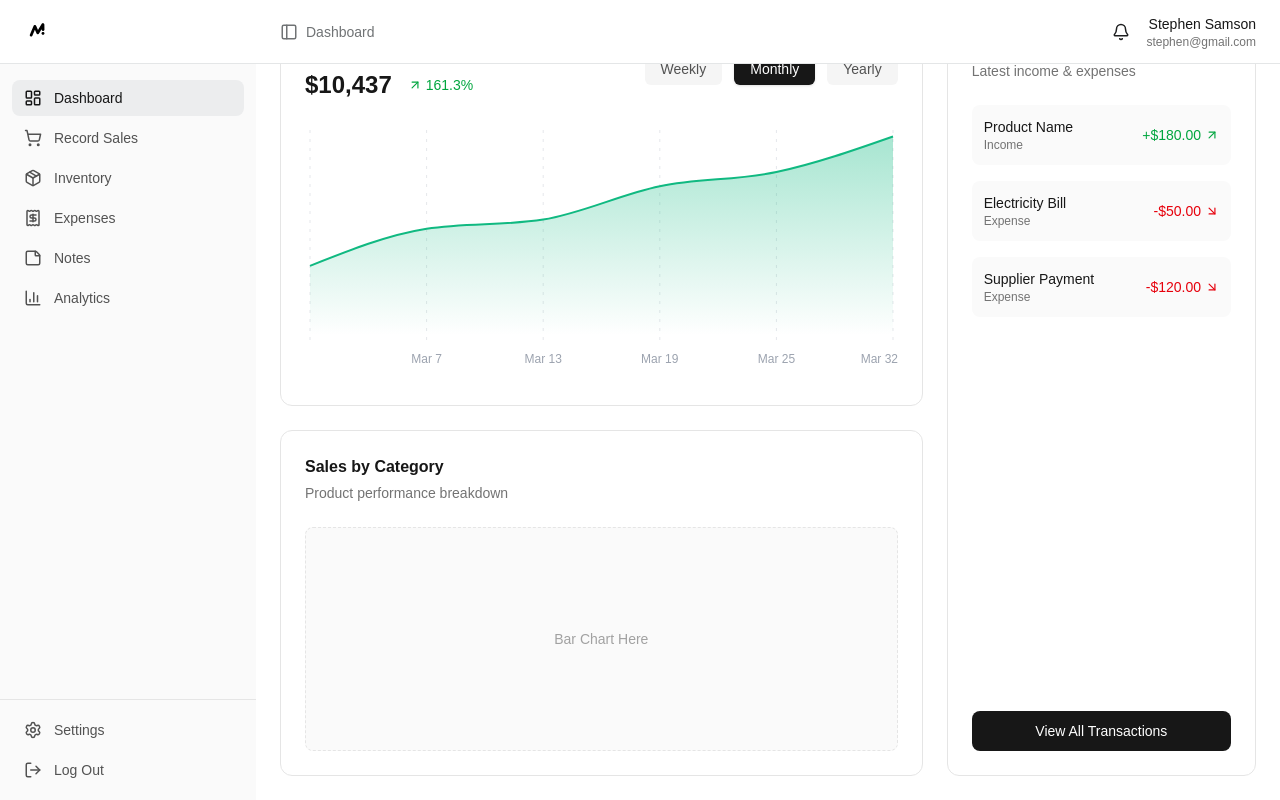
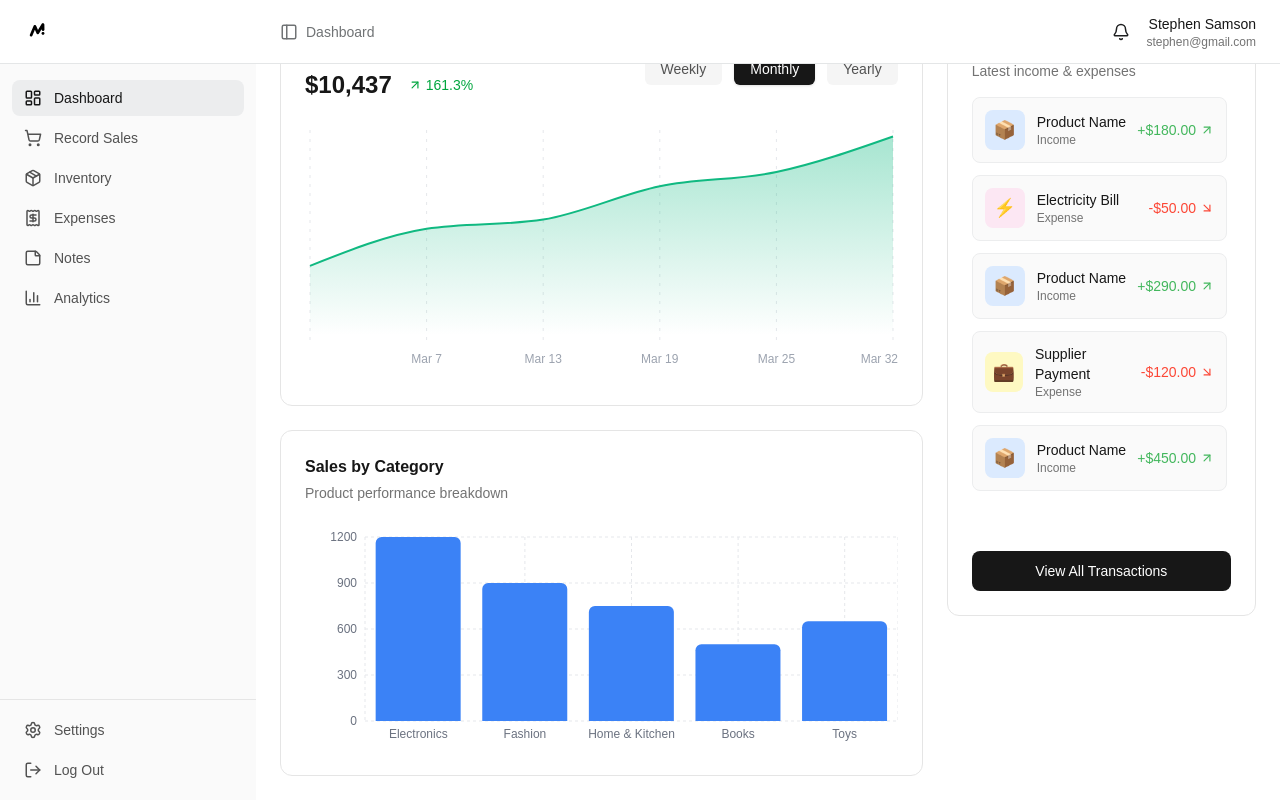
Before and after one commit to Kakka-tech/Monssel, a Next.js app: page /dashboard in a window 1280 px wide. Both pictures are taken after a click on the button "View All Transactions". Built offline with nearby package versions, Linux system fonts and the light colour scheme.

Commit message:
feat: add SalesByCategory bar chart component
- Implemented responsive BarChart with XAxis, YAxis, and CartesianGrid
- Added Tooltip with safe value formatting
- Styled bars with rounded top corners and custom colors

```diff
--- a/src/app/(app)/dashboard/components/RecentTransactions.tsx
+++ b/src/app/(app)/dashboard/components/RecentTransactions.tsx
@@ -1,9 +1,29 @@
+"use client";
+
 import { ArrowUpRight, ArrowDownRight } from "lucide-react";
 
+type IconType = "box" | "bolt" | "briefcase";
+type TransactionType = "Income" | "Expense";
+
+type TransactionItem = {
+  title: string;
+  type: TransactionType;
+  amount: number;
+  icon: IconType;
+};
+
 export default function RecentTransactions() {
+  const transactions: TransactionItem[] = [
+    { title: "Product Name", type: "Income", amount: 180, icon: "box" },
+    { title: "Electricity Bill", type: "Expense", amount: 50, icon: "bolt" },
+    { title: "Product Name", type: "Income", amount: 290, icon: "box" },
+    { title: "Supplier Payment", type: "Expense", amount: 120, icon: "briefcase" },
+    { title: "Product Name", type: "Income", amount: 450, icon: "box" },
+  ];
+
   return (
-    <div className="bg-white border border-neutral-200 rounded-xl p-6 flex flex-col">
-      <div className="mb-6">
+    <div className="bg-white border border-neutral-200 rounded-xl p-6 flex flex-col h-151">
+      <div className="mb-4">
         <h3 className="text-base font-semibold text-neutral-900">
           Recent Transactions
         </h3>
@@ -12,25 +32,10 @@ export default function RecentTransactions() {
         </p>
       </div>
 
-      <div className="space-y-4 flex-1">
-        <Transaction
-          title="Product Name"
-          type="Income"
-          amount="+$180.00"
-          positive
-        />
-
-        <Transaction
-          title="Electricity Bill"
-          type="Expense"
-          amount="-$50.00"
-        />
-
-        <Transaction
-          title="Supplier Payment"
-          type="Expense"
-          amount="-$120.00"
-        />
+      <div className="flex flex-col gap-3 overflow-y-auto flex-1 pr-1">
+        {transactions.map((tx, index) => (
+          <Transaction key={index} {...tx} />
+        ))}
       </div>
 
       <button className="mt-6 bg-neutral-900 text-white py-2.5 rounded-lg text-sm font-medium hover:bg-neutral-800 transition">
@@ -44,33 +49,40 @@ function Transaction({
   title,
   type,
   amount,
-  positive,
-}: {
-  title: string;
-  type: string;
-  amount: string;
-  positive?: boolean;
-}) {
+  icon,
+}: TransactionItem) {
+  const iconMap: Record<
+    IconType,
+    { bg: string; color: string; emoji: string }
+  > = {
+    box: { bg: "bg-blue-100", color: "text-blue-600", emoji: "📦" },
+    bolt: { bg: "bg-pink-100", color: "text-pink-600", emoji: "⚡" },
+    briefcase: { bg: "bg-yellow-100", color: "text-yellow-600", emoji: "💼" },
+  };
+
+  const isIncome = type === "Income";
+  const { bg, color, emoji } = iconMap[icon];
+
   return (
-    <div className="flex items-center justify-between bg-neutral-50 p-3 rounded-lg">
-      <div>
-        <p className="text-sm font-medium text-neutral-900">
-          {title}
-        </p>
-        <p className="text-xs text-neutral-500">{type}</p>
+    <div className="flex items-center justify-between bg-[#FAFAFA] border border-[#ECEDEE] p-3 rounded-lg">
+      <div className="flex items-center gap-3">
+        <div className={`w-10 h-10 flex items-center justify-center rounded-lg ${bg}`}>
+          <span className={`text-lg ${color}`}>{emoji}</span>
+        </div>
+
+        <div>
+          <p className="text-sm font-medium text-neutral-900">{title}</p>
+          <p className="text-xs text-neutral-500">{type}</p>
+        </div>
       </div>
 
       <div
         className={`flex items-center gap-1 text-sm font-medium ${
-          positive ? "text-green-600" : "text-red-600"
+          isIncome ? "text-[#43B75D]" : "text-[#FC4736]"
         }`}
       >
-        {amount}
-        {positive ? (
-          <ArrowUpRight size={14} />
-        ) : (
-          <ArrowDownRight size={14} />
-        )}
+        {isIncome ? `+$${amount.toFixed(2)}` : `-$${amount.toFixed(2)}`}
+        {isIncome ? <ArrowUpRight size={14} /> : <ArrowDownRight size={14} />}
       </div>
     </div>
   );
--- a/src/app/(app)/dashboard/components/SalesByCategory.tsx
+++ b/src/app/(app)/dashboard/components/SalesByCategory.tsx
@@ -1,4 +1,21 @@
+"use client";
+
+import { BarChart, Bar, XAxis, YAxis, CartesianGrid, ResponsiveContainer, Tooltip } from "recharts";
+
+const data = [
+  { category: "Electronics", sales: 1200 },
+  { category: "Fashion", sales: 900 },
+  { category: "Home & Kitchen", sales: 750 },
+  { category: "Books", sales: 500 },
+  { category: "Toys", sales: 650 },
+];
+
 export default function SalesByCategory() {
+  const formatTooltipValue = (value?: number) => {
+    if (value === undefined) return "";
+    return `$${value}`;
+  };
+
   return (
     <div className="bg-white border border-neutral-200 rounded-xl p-6">
       <h3 className="text-base font-semibold text-neutral-900 mb-1">
@@ -8,8 +25,28 @@ export default function SalesByCategory() {
         Product performance breakdown
       </p>
 
-      <div className="h-56 rounded-lg bg-neutral-50 border border-dashed border-neutral-200 flex items-center justify-center text-neutral-400 text-sm">
-        Bar Chart Here
+      <div className="h-56">
+        <ResponsiveContainer width="100%" height="100%">
+          <BarChart data={data} margin={{ top: 10, right: 0, left: 0, bottom: 0 }}>
+            <CartesianGrid strokeDasharray="3 3" stroke="#E5E7EB" />
+            <XAxis
+              dataKey="category"
+              axisLine={false}
+              tickLine={false}
+              tick={{ fill: "#6B7280", fontSize: 12 }}
+            />
+            <YAxis
+              axisLine={false}
+              tickLine={false}
+              tick={{ fill: "#6B7280", fontSize: 12 }}
+            />
+            <Tooltip
+              contentStyle={{ borderRadius: 8, border: "none", backgroundColor: "#F9FAFB", color: "#11181C" }}
+              formatter={formatTooltipValue}
+            />
+            <Bar dataKey="sales" fill="#3B82F6" radius={[6, 6, 0, 0]} />
+          </BarChart>
+        </ResponsiveContainer>
       </div>
     </div>
   );
```
